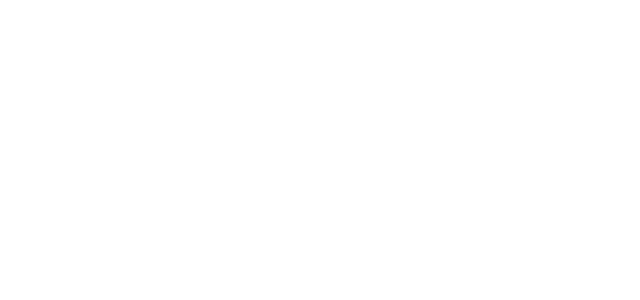
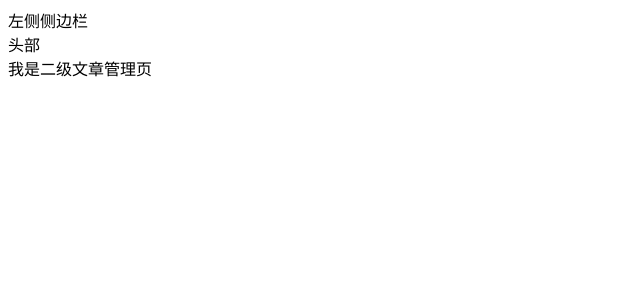
Before and after one commit to HHZKYO/mianjing-test2-pc, a Vue app: page /#/article in a window 1280 px wide. Shown: the top 300 px of the page, without its empty margins (0-640 px from the left). Built offline with nearby package versions, Linux system fonts and the light colour scheme.

Commit message:
配置路由

```diff
--- a/src/router/index.js
+++ b/src/router/index.js
@@ -1,9 +1,24 @@
 import Vue from 'vue'
 import VueRouter from 'vue-router'
+import Login from '@/views/Login'
+import Layout from '@/views/Layout'
+import Dashboard from '@/views/Dashboard'
+import Article from '@/views/Article'
 
 Vue.use(VueRouter)
 
-const routes = []
+const routes = [
+  { path: '/login', component: Login },
+  {
+    path: '/',
+    component: Layout,
+    redirect: '/dashboard',
+    children: [
+      { path: '/dashboard', component: Dashboard },
+      { path: '/article', component: Article }
+    ]
+  }
+]
 
 const router = new VueRouter({
   routes
--- /dev/null
+++ b/src/views/Article/index.vue
@@ -0,0 +1,13 @@
+<template>
+  <div>我是二级文章管理页</div>
+</template>
+
+<script>
+export default {
+  name: 'ArticleIndex'
+}
+</script>
+
+<style>
+
+</style>
--- /dev/null
+++ b/src/views/Dashboard/index.vue
@@ -0,0 +1,13 @@
+<template>
+  <div>我是二级数据看板页面</div>
+</template>
+
+<script>
+export default {
+  name: 'DashBoard'
+}
+</script>
+
+<style>
+
+</style>
--- /dev/null
+++ b/src/views/Layout/index.vue
@@ -0,0 +1,19 @@
+<template>
+  <div>
+    <div>左侧侧边栏</div>
+    <div>
+      <div>头部</div>
+      <router-view></router-view>
+    </div>
+  </div>
+</template>
+
+<script>
+export default {
+  name: 'LayoutIndex'
+}
+</script>
+
+<style>
+
+</style>
--- /dev/null
+++ b/src/views/Login/index.vue
@@ -0,0 +1,13 @@
+<template>
+  <div>我是一级登录</div>
+</template>
+
+<script>
+export default {
+  name: 'LoginIndex'
+}
+</script>
+
+<style>
+
+</style>
```
